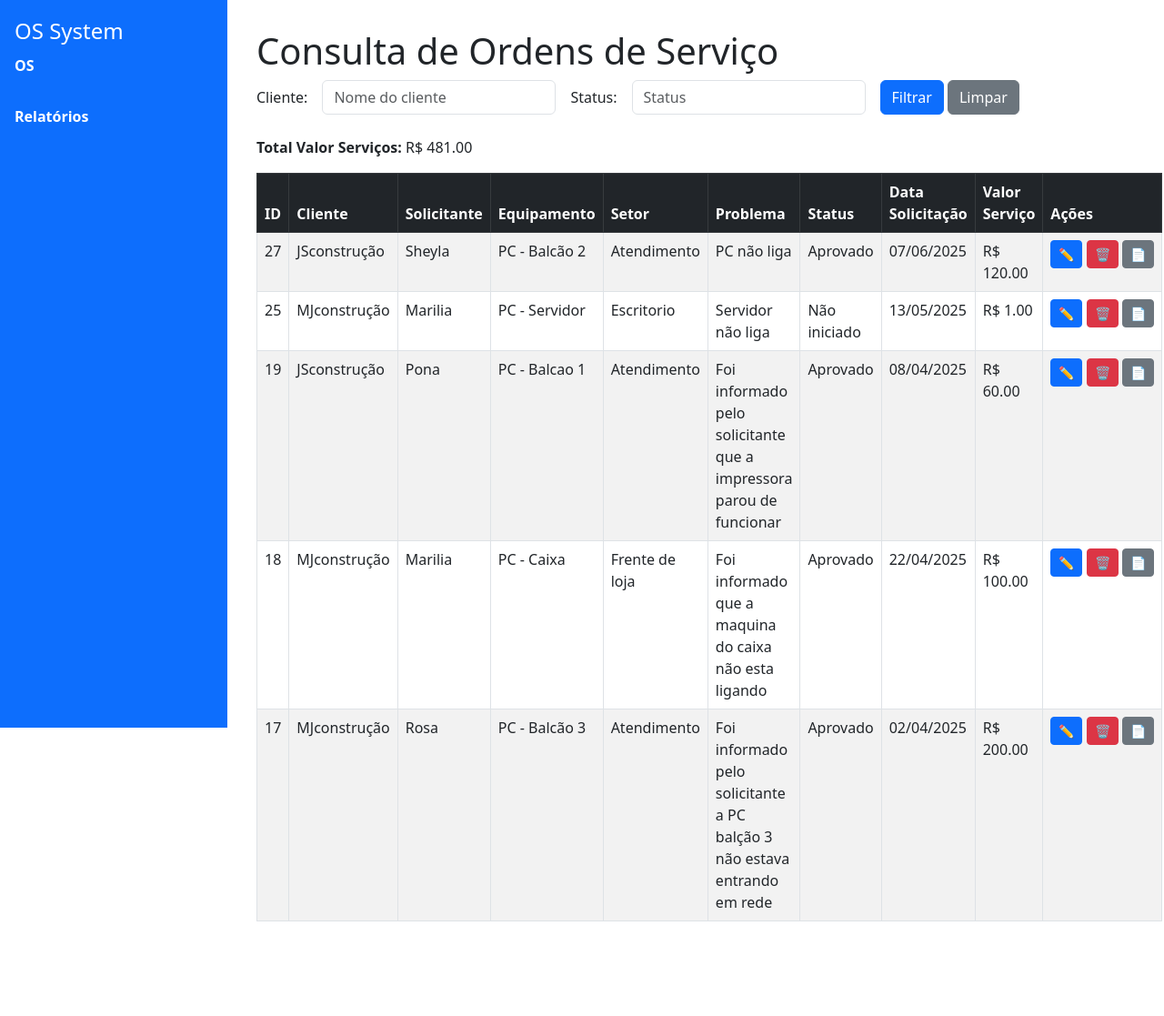
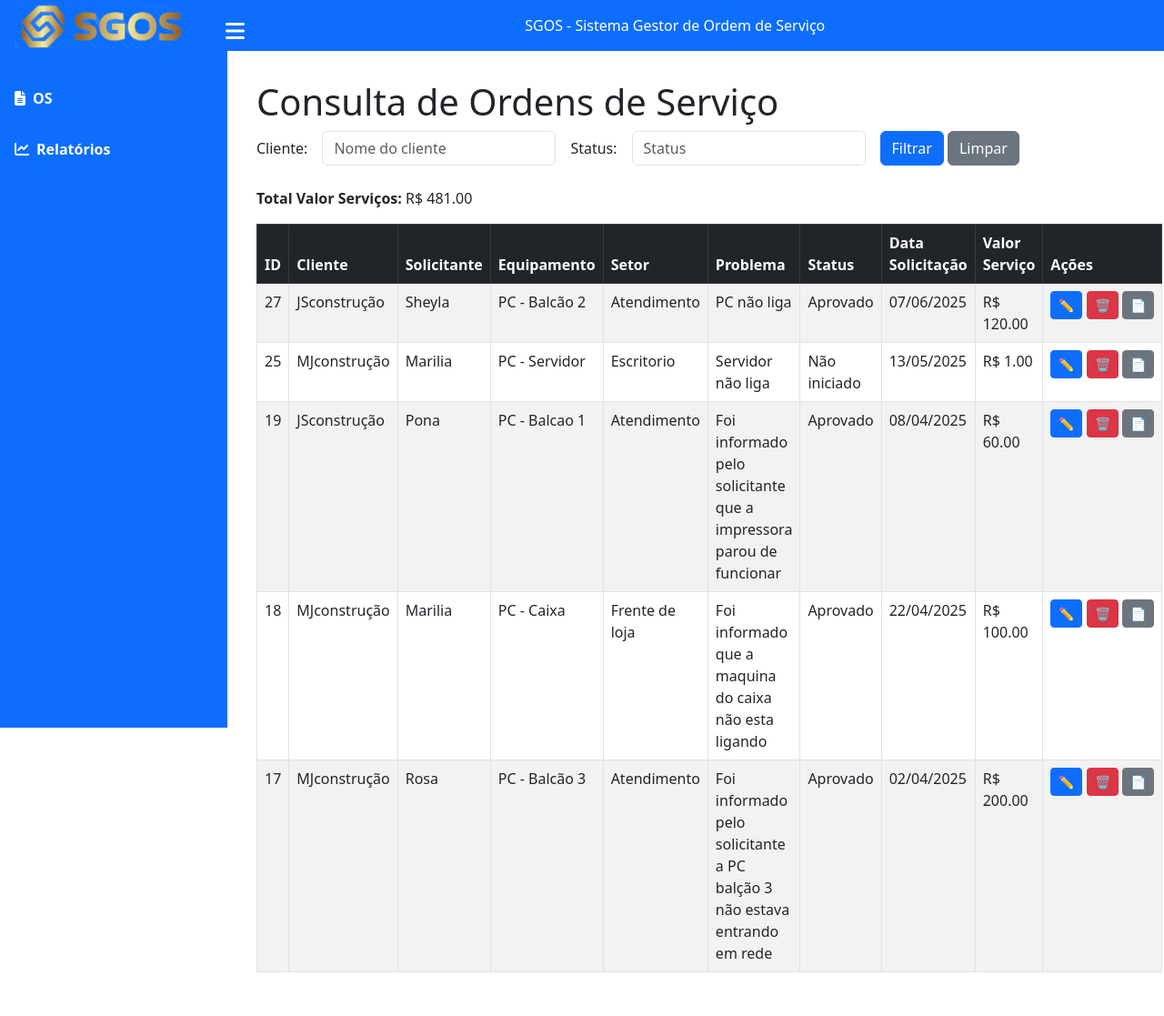
Before and after one commit to alexandrelinx/Ordem_servi-o_app, a Flask app: page /consultar-os in a window 1280 px wide. Shown: the whole page at 91% size. Before the commit the page ends 1013 px from the top, so only its background shows below. Run offline with Flask 3, Linux system fonts and the light colour scheme; data comes from the database, SQL or seed files in the repository; both versions use the stored data as it was before the commit.

Commit message:
ajuste de logo e base.html

```diff
--- a/app/requirements.txt
+++ /dev/null
@@ -1,2 +0,0 @@
-Flask
-reportlab
--- a/app/routes.py
+++ b/app/routes.py
@@ -23,7 +23,15 @@ from flask import session
 from flask_login import current_user
 from flask_login import current_user, login_required
 from flask_login import LoginManager
+import os
+from flask import send_from_directory, current_app
 main = Blueprint('main', __name__)
+
+
+@main.route('/imagens/<path:filename>')
+def imagens(filename):
+    diretorio_imagens = os.path.join(current_app.root_path, 'imagens')
+    return send_from_directory(diretorio_imagens, filename)
 
 
 @main.route('/')
@@ -81,7 +89,7 @@ def create_app():
 
     return app
 
-@main.route('/')
+@main.route('/dashboard_completo')
 def dashboard_completo():
 
     ordens = obter_os()
@@ -299,7 +307,6 @@ def relatorio_os_cliente_pdf():
 
 
 
-
 #Rotas para login e logout
 
 # # @main.route('/cadastro/usuarios', methods=['GET', 'POST'])
--- a/app/templates/base.html
+++ b/app/templates/base.html
@@ -1,81 +1,218 @@
-
 <!DOCTYPE html>
 <html lang="pt-br">
 <head>
   <meta charset="UTF-8" />
   <title>{% block title %}Ordem de Serviço{% endblock %}</title>
   <link href="https://cdn.jsdelivr.net/npm/bootstrap@5.3.0/dist/css/bootstrap.min.css" rel="stylesheet" />
+  <!-- Font Awesome para ícones -->
+  <link rel="stylesheet" href="https://cdnjs.cloudflare.com/ajax/libs/font-awesome/6.4.0/css/all.min.css" />
+
   <style>
     body {
       overflow-x: hidden;
+      margin: 0;
+      padding: 0;
+      height: 100vh;
     }
+
+    /* Navbar fixa no topo */
+    #topbar {
+      position: fixed;
+      top: 0;
+      left: 0;
+      height: 56px;
+      width: 100%;
+      background-color: #0d6efd; /* cor bootstrap primary */
+      color: white;
+      display: flex;
+      align-items: center;
+      padding: 0 1rem;
+      z-index: 1030;
+    }
+
+     #topbar .navbar-brand {
+     /* margin-left: auto;
+      font-weight: bold;
+      font-size: 1.2rem; /* opcional, para aumentar a fonte */
+      margin-right: auto;
+}
+ /*   #topbar .btn-toggle-sidebar {
+      background: transparent;
+      border: none;
+      color: white;
+      font-size: 1.5rem;
+      cursor: pointer;
+       margin-right: 0.5rem;
+    } */
+     #sidebarToggle {
+     background-color: #0d6efd;
+     padding: 6px 10px;
+     border-radius: 4px;
+     }
+
+
+
     /* Sidebar */
     #sidebar {
       position: fixed;
-      top: 0;
+      top: 56px; /* abaixo da navbar */
       left: 0;
-      height: 100vh;
+      height: calc(100vh - 56px);
       width: 250px;
-      background-color: #0d6efd; /* Bootstrap primary color */
+      background-color: #0d6efd;
       padding-top: 1rem;
       color: white;
       display: flex;
       flex-direction: column;
       justify-content: space-between;
+      transition: width 0.3s ease;
+      overflow-y: auto;
+      z-index: 1020;
     }
-    #sidebar .nav-link {
+
+    #sidebarToggle {
+      position: fixed;
+      top: 10px;
+      left: 238px;
+      z-index: 1101; /* acima da navbar e sidebar */
+      background: transparent;
+      border: none;
       color: white;
+      font-size: 1.5rem;
+      cursor: pointer;
     }
-    #sidebar .nav-link:hover, #sidebar .nav-link.active {
+
+    #sidebar.collapsed {
+       width: 40px;               /* 0 - oculta o sidebar por completo  */
+      overflow: hidden;
+    }
+
+    #sidebar .navbar-brand {
+      color: white;
+      padding-left: 1rem;
+      font-weight: bold;
+      font-size: 1.1rem;
+      white-space: nowrap;
+      overflow: hidden;
+      text-overflow: ellipsis;
+    }
+
+    #sidebar ul.nav {
+      padding-left: 0;
+      list-style: none;
+      margin-bottom: 0;
+    }
+    #sidebar ul.nav li.nav-item > a.nav-link {
+      color: white;
+      display: flex;
+      align-items: center;
+      padding: 0.5rem 1rem;
+      white-space: nowrap;
+      transition: background-color 0.2s ease;
+    }
+    #sidebar ul.nav li.nav-item > a.nav-link:hover,
+    #sidebar ul.nav li.nav-item > a.nav-link.active {
       background-color: #0b5ed7;
       color: white;
     }
+
+    /* Ícones no menu */
+    #sidebar ul.nav li.nav-item > a.nav-link i {
+      margin-right: 10px;
+      min-width: 18px;
+      text-align: center;
+      font-size: 1.1rem;
+    }
+
+    /* Quando sidebar colapsado, esconde texto */
+    #sidebar.collapsed ul.nav li.nav-item > a.nav-link span.text {
+      display: none;
+    }
+    #sidebar.collapsed .navbar-brand {
+      padding-left: 0.75rem;
+      font-size: 1rem;
+      text-align: center;
+      white-space: normal;
+    }
+
+    /* Submenu */
+    .submenu {
+      padding-left: 1.5rem;
+    }
+
+    /* Ajuste para colapsos */
+    .submenu .nav-link {
+      font-size: 0.9rem;
+    }
+
     #content {
+      margin-top: 56px; /* altura navbar */
       margin-left: 250px;
       padding: 2rem;
+      transition: margin-left 0.3s ease;
     }
-    /* Submenu toggle style */
-    .submenu {
-      padding-left: 1rem;
+    #content.expanded {
+      margin-left: 70px;
     }
-    .submenu .nav-link {
-      font-size: 0.9rem;
+
+    /* Botão logout no final do sidebar */
+    #sidebar .logout-btn {
+      margin: 1rem;
     }
   </style>
 </head>
 <body>
 
+  <!-- Navbar fixa no topo -->
+  <nav id="topbar">
+   <a href="{{ url_for('main.dashboard_completo') }}" class="navbar-brand mb-0 d-flex align-items-center">
+  <img src="{{ url_for('main.imagens', filename='ordem_de_servico.png') }}"style="height: 50px; margin-right: 20px;">
+  <span class="text"></span>
+</a>
+    <button class="btn-toggle-sidebar" id="sidebarToggle" aria-label="Toggle Sidebar">
+      <i class="fas fa-bars"></i>
+    </button>
+    <span class="navbar-brand mb-03">SGOS - Sistema Gestor de Ordem de Serviço</span>
+  </nav>
+
+  <!-- Sidebar -->
   <nav id="sidebar" class="d-flex flex-column">
     <div>
-    <a href="{{ url_for('main.dashboard_completo') }}" class="navbar-brand px-3 mb-4 fs-4 text-white">OS System</a>
+    <!--  <a href="{{ url_for('main.dashboard_completo') }}" class="navbar-brand mb-4">
+        <i class="fas fa-tachometer-alt me-2"></i><span class="text">OS System</span>
+      </a> -->
 
       <ul class="nav flex-column">
-      <li class="nav-item">
+        <li class="nav-item mt-3">
           <a class="nav-link fw-bold" data-bs-toggle="collapse" href="#submenuOs" role="button" aria-expanded="false" aria-controls="submenuOs">
-          OS
+            <i class="fas fa-file-alt me-2"></i><span class="text"> OS</span>
           </a>
           <div class="collapse" id="submenuOs">
             <ul class="nav flex-column submenu">
               <li class="nav-item">
-              <a class="nav-link" href="#" data-bs-toggle="collapse" data-bs-target="#submenuCadastro" aria-expanded="false" aria-controls="submenuCadastro">
-                Cadastro
+                <a class="nav-link" data-bs-toggle="collapse" href="#submenuCadastro" role="button" aria-expanded="false" aria-controls="submenuCadastro">
+                  <i class="fas fa-edit me-2"></i><span class="text"> Cadastro</span>
                 </a>
                 <div class="collapse" id="submenuCadastro">
                   <ul class="nav flex-column submenu">
                     <li class="nav-item">
-                    <a class="nav-link" href="{{ url_for('main.nova_os') }}">Nova OS</a>
+                      <a class="nav-link" href="{{ url_for('main.nova_os') }}">
+                        <i class="fas fa-plus-circle me-2"></i><span class="text"> Nova OS</span>
+                      </a>
                     </li>
                   </ul>
                 </div>
               </li>
               <li class="nav-item">
-              <a class="nav-link" href="#" data-bs-toggle="collapse" data-bs-target="#submenuConsulta" aria-expanded="false" aria-controls="submenuConsulta">
-                Consulta
+                <a class="nav-link" data-bs-toggle="collapse" href="#submenuConsulta" role="button" aria-expanded="false" aria-controls="submenuConsulta">
+                  <i class="fas fa-search me-2"></i><span class="text"> Consulta</span>
                 </a>
                 <div class="collapse" id="submenuConsulta">
                   <ul class="nav flex-column submenu">
                     <li class="nav-item">
-                    <a class="nav-link" href="{{ url_for('main.consultar_os') }}">Consultar OS</a>
+                      <a class="nav-link" href="{{ url_for('main.consultar_os') }}">
+                        <i class="fas fa-list me-2"></i><span class="text"> Consultar OS</span>
+                      </a>
                     </li>
                   </ul>
                 </div>
@@ -83,15 +220,17 @@
             </ul>
           </div>
         </li>
-  <!-- NOVO MENU RELATÓRIOS -->
+
         <li class="nav-item mt-3">
           <a class="nav-link fw-bold" data-bs-toggle="collapse" href="#submenuRelatorios" role="button" aria-expanded="false" aria-controls="submenuRelatorios">
-          Relatórios
+            <i class="fas fa-chart-line me-2"></i><span class="text"> Relatórios</span>
           </a>
           <div class="collapse" id="submenuRelatorios">
             <ul class="nav flex-column submenu">
               <li class="nav-item">
-              <a class="nav-link" href="{{ url_for('main.relatorio_os_cliente') }}">Relatório OS por Cliente</a>
+                <a class="nav-link" href="{{ url_for('main.relatorio_os_cliente') }}">
+                  <i class="fas fa-file-contract me-2"></i><span class="text"> Relatório OS por Cliente</span>
+                </a>
               </li>
             </ul>
           </div>
@@ -100,12 +239,13 @@
     </div>
 
     {% if current_user.is_authenticated %}
-   <div class="px-3 mb-3">
+      <div class="logout-btn px-3">
         <a href="{{ url_for('main.logout') }}" class="btn btn-danger w-100">Sair</a>
       </div>
     {% endif %}
   </nav>
 
+  <!-- Conteúdo principal -->
   <div id="content">
     {% with messages = get_flashed_messages(with_categories=true) %}
       {% if messages %}
@@ -122,5 +262,32 @@
   </div>
 
   <script src="https://cdn.jsdelivr.net/npm/bootstrap@5.3.0/dist/js/bootstrap.bundle.min.js"></script>
+  <script src="https://cdnjs.cloudflare.com/ajax/libs/font-awesome/6.4.0/js/all.min.js"></script>
+
+  <script>
+    const sidebar = document.getElementById('sidebar');
+    const content = document.getElementById('content');
+    const toggleBtn = document.getElementById('sidebarToggle');
+
+    function aplicarEstadoSidebar() {
+      const estado = localStorage.getItem('sidebarCollapsed');
+      if (estado === 'true') {
+        sidebar.classList.add('collapsed');
+        content.classList.add('expanded');
+      } else {
+        sidebar.classList.remove('collapsed');
+        content.classList.remove('expanded');
+      }
+    }
+
+    aplicarEstadoSidebar();
+
+    toggleBtn.addEventListener('click', () => {
+      sidebar.classList.toggle('collapsed');
+      content.classList.toggle('expanded');
+      const estaColapsado = sidebar.classList.contains('collapsed');
+      localStorage.setItem('sidebarCollapsed', estaColapsado);
+    });
+  </script>
 </body>
 </html>
--- /dev/null
+++ b/app/wsgi.py
@@ -0,0 +1,4 @@
+from app import app
+
+if __name__ == "__main__":
+    app.run()
```
Also changed, not shown: app/__init__.py (+6 -4 lines), app/templates/base copy.html (added, +126 -0 lines), anco/solicitacoes.db (deleted), app/imagens/ordem_de_servico.png (added), app/imagens/ordem_de_servico1.jpg (renamed from app/imagens/Resolvidodownload.jpg), app/imagens/ordem_de_serviço.png (added), 3 other files. Lines whose indentation alone changed are shown as unchanged.
